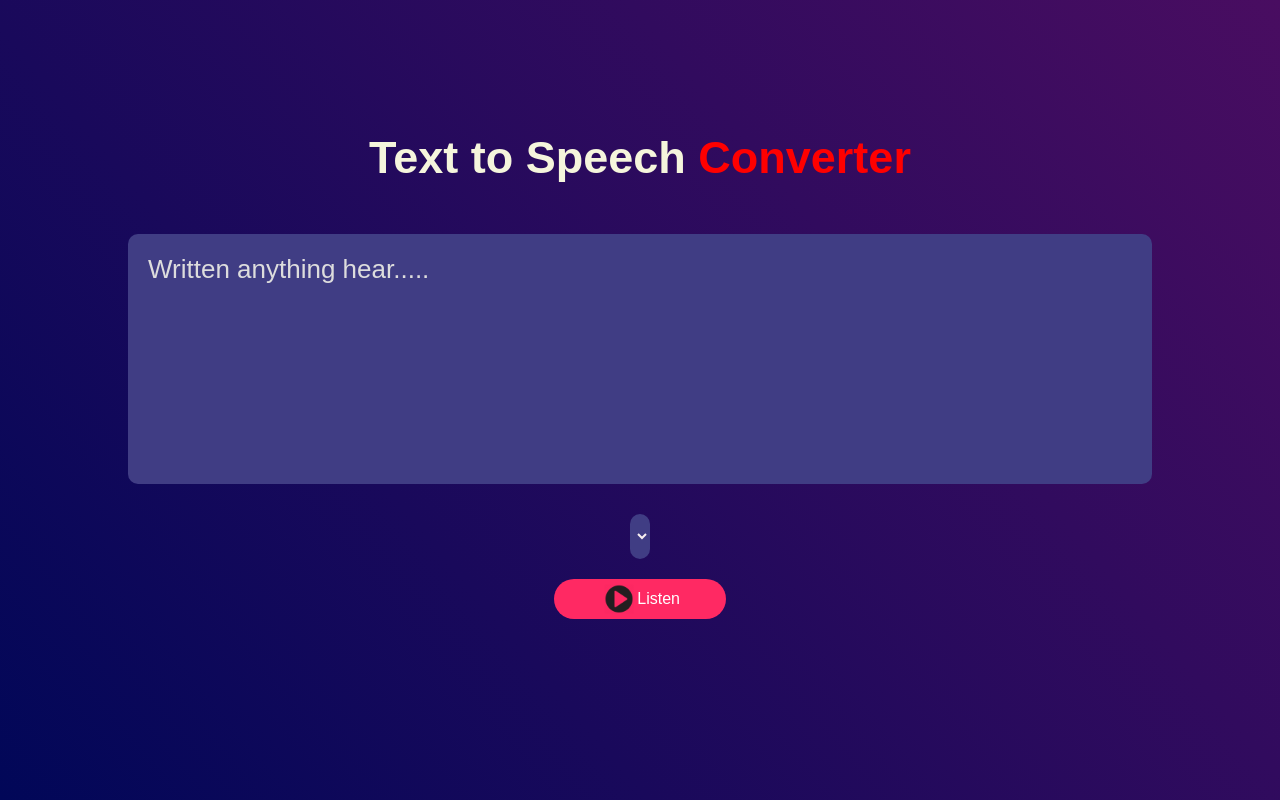
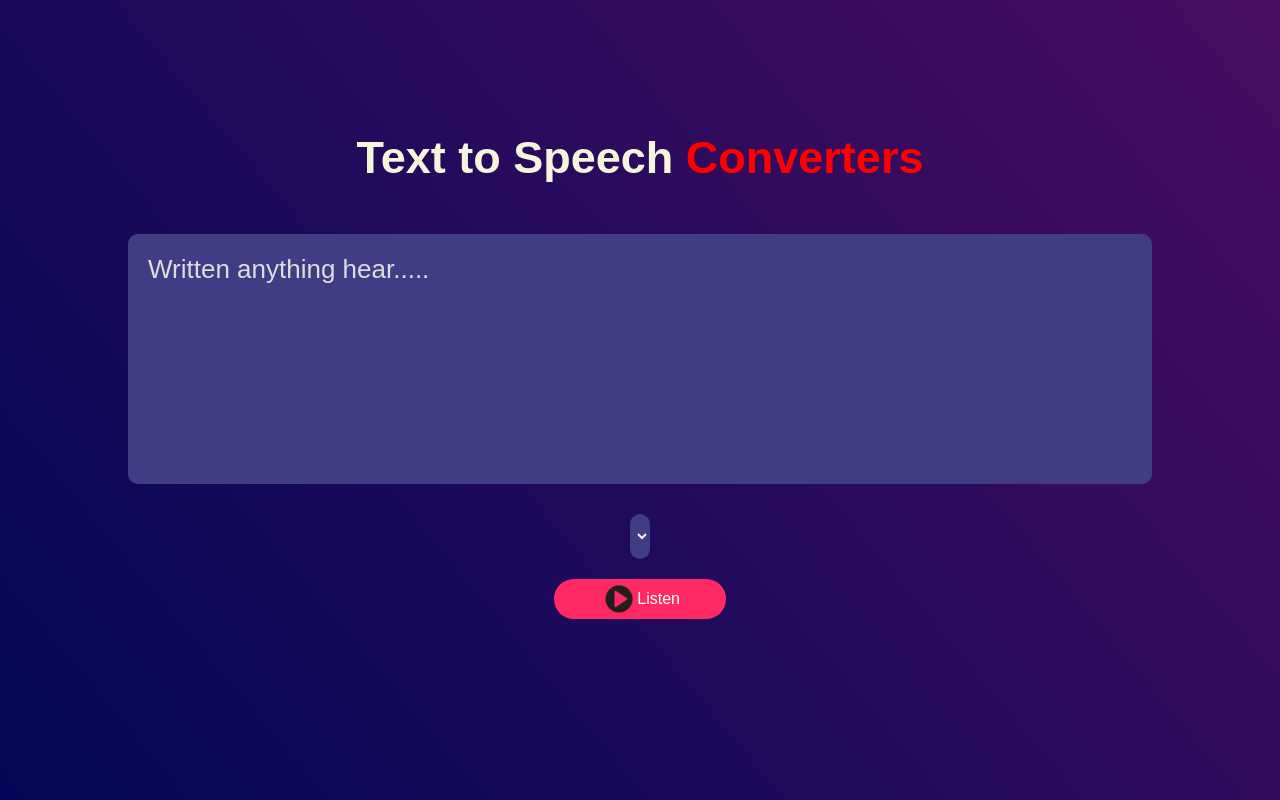
Before and after one commit to AnshuKumar7673/Text-to-speech, a plain HTML site: page index.html in a window 1280 px wide. Drawn offline with Linux system fonts and the light colour scheme.

Commit message:
converts

```diff
--- a/index.html
+++ b/index.html
@@ -9,7 +9,7 @@
 </head>
 <body>
     <div class="hero">
-        <h1>Text to Speech <span>Converter</span> </h1>
+        <h1>Text to Speech <span>Converters</span> </h1>
         <textarea placeholder="Written anything hear....." ></textarea>
         <div class="row">
             <select ></select>
```
